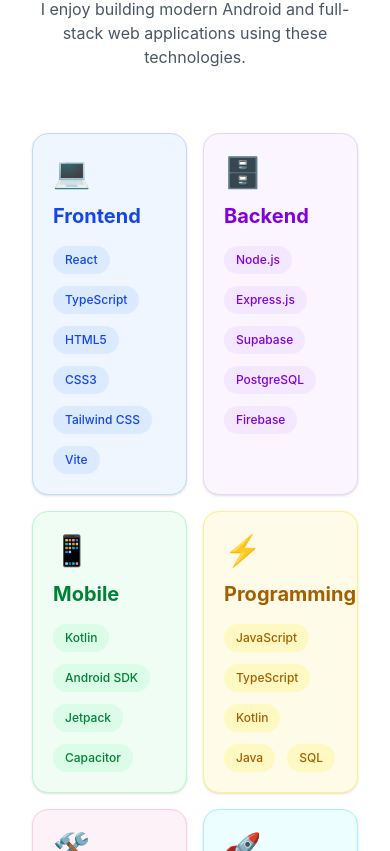
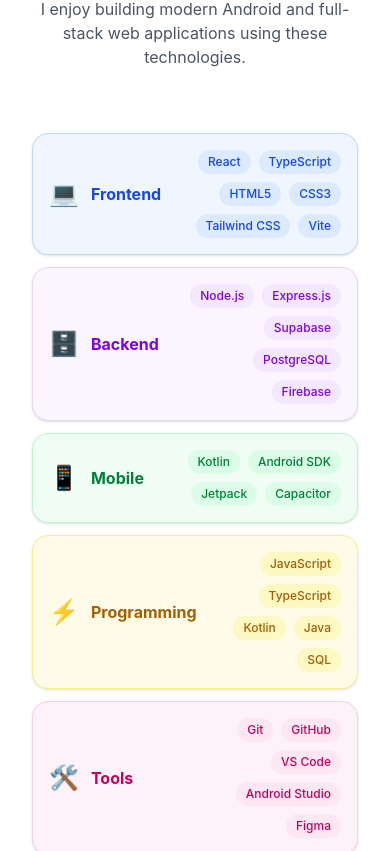
Before and after one commit to dhanasekar8363-lab/portfolio, a React app: page / in a window 390 px wide. Shown: the part 4013-4864 px from the top of the page. Built offline with nearby package versions, Linux system fonts and the light colour scheme; the HTML template or start-up script is replaced by a standard one.

Commit message:
latest changes

```diff
--- a/src/components/Skills.tsx
+++ b/src/components/Skills.tsx
@@ -54,7 +54,7 @@
           </p>
         </div>
 
-        <div className="grid grid-cols-2 lg:grid-cols-3 gap-4 md:gap-6 lg:gap-8">
+        <div className="grid grid-cols-1 lg:grid-cols-3 gap-3 lg:gap-8">
 
           {skillCategories.map((category, index) => {
             const colors = [
@@ -70,19 +70,23 @@
             return (
               <div
                 key={category.title}
-                className={`rounded-2xl border shadow p-5 sm:p-6 lg:p-8 h-full hover:shadow-xl hover:-translate-y-1 transition-all duration-300 ${c.card}`}
+                className={`rounded-2xl border shadow p-4 sm:p-5 lg:p-8 h-full hover:shadow-xl hover:-translate-y-1 transition-all duration-300 flex flex-row lg:flex-col items-center lg:items-start gap-4 lg:gap-0 ${c.card}`}
               >
-                <div className="text-3xl mb-3">{category.icon}</div>
+                {/* Icon + Title: side-by-side on mobile, stacked on desktop */}
+                <div className="flex flex-row lg:flex-col items-center lg:items-start gap-3 lg:gap-0 min-w-[120px] shrink-0">
+                  <div className="text-2xl lg:text-3xl lg:mb-3">{category.icon}</div>
 
-                <h3 className={`text-xl sm:text-2xl font-bold mb-4 sm:mb-6 ${c.heading}`}>
-                  {category.title}
-                </h3>
+                  <h3 className={`text-base sm:text-lg lg:text-2xl font-bold lg:mb-6 ${c.heading}`}>
+                    {category.title}
+                  </h3>
+                </div>
 
-                <div className="flex flex-wrap gap-3">
+                {/* Badges: right-aligned on mobile, left on desktop */}
+                <div className="flex flex-wrap justify-end lg:justify-start gap-2 lg:gap-3 flex-1">
                   {category.skills.map((skill) => (
                     <span
                       key={skill}
-                      className={`px-3 py-1.5 text-xs sm:text-sm rounded-full font-medium transition ${c.badge}`}
+                      className={`px-2.5 py-1 lg:px-3 lg:py-1.5 text-xs lg:text-sm rounded-full font-medium transition ${c.badge}`}
                     >
                       {skill}
                     </span>
```
